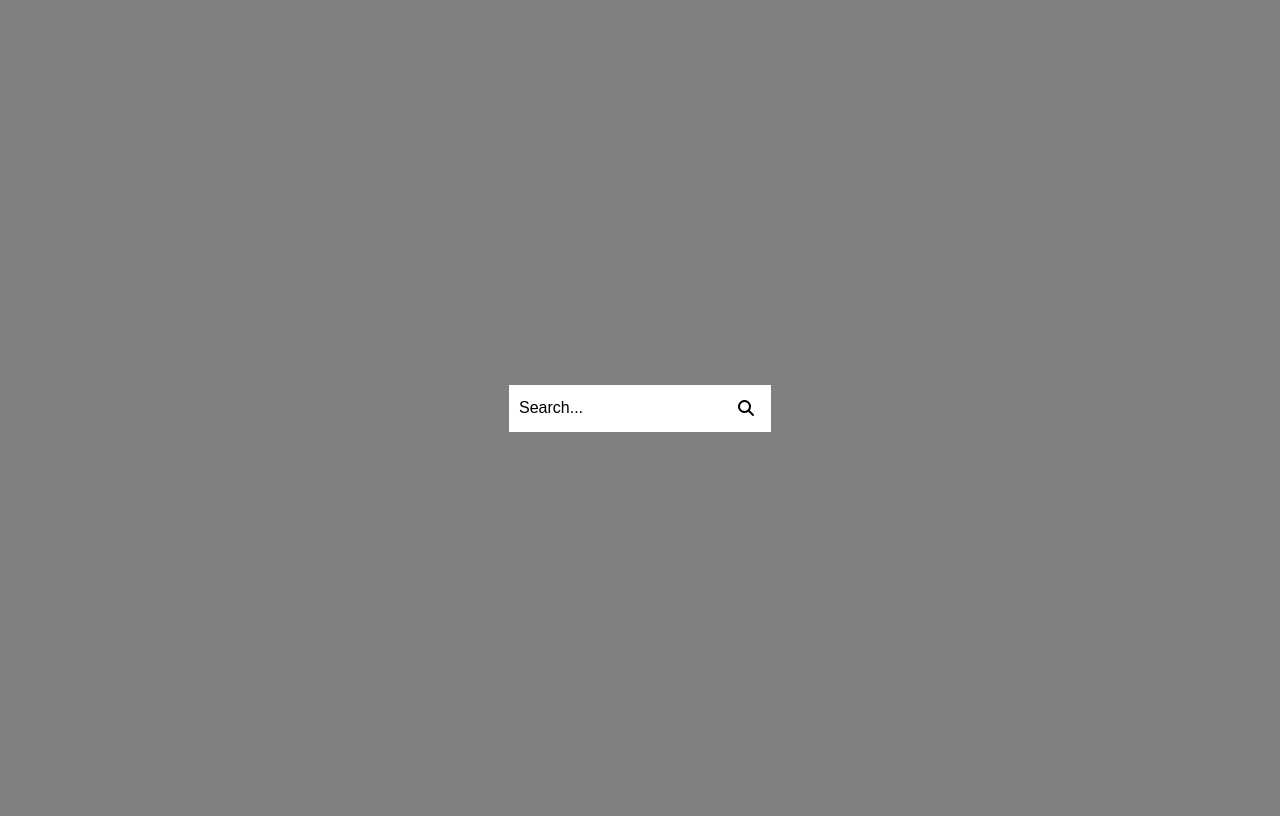
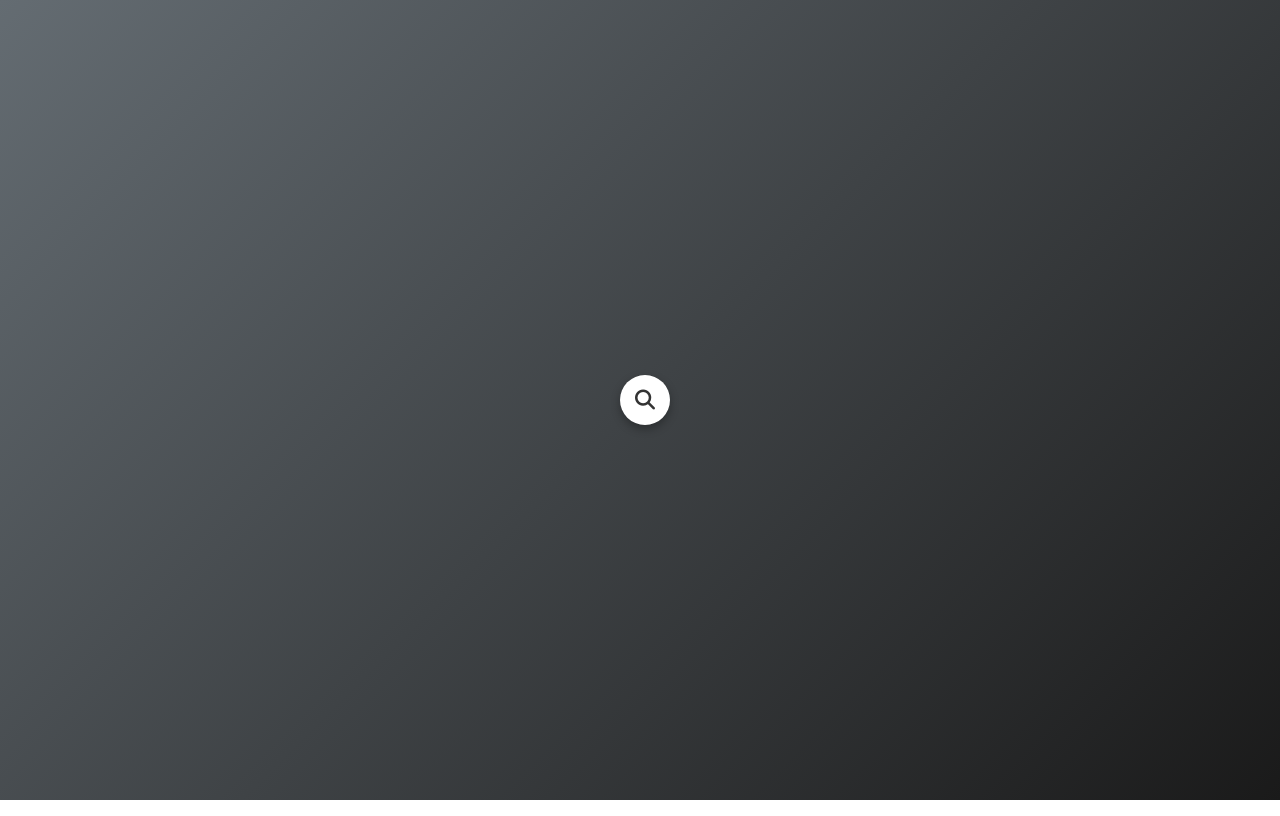
Before and after one commit to aloktiwari05/50-Projects, a plain HTML site: page Hidden Search Widget/index.html in a window 1280 px wide. Drawn offline with Linux system fonts and the light colour scheme.

Commit message:
Enhance Hidden Search Widget.

```diff
--- a/Hidden Search Widget/index.html
+++ b/Hidden Search Widget/index.html
@@ -12,8 +12,12 @@
 <body>
     <div class="container">
         <input type="text" class="search-bar hidden" placeholder="Search...">
-        <div class="search-icon fas fa-search"></div>
+        <button class="btn">
+            <i class="fas fa-search"></i>
+        </button>
     </div>
+
 </body>
 <script src="script.js"></script>
+
 </html>
--- a/Hidden Search Widget/script.js
+++ b/Hidden Search Widget/script.js
@@ -1,8 +1,9 @@
-const searchIcon = document.querySelector('.search-icon');
+const btn = document.querySelector('.btn');
 const searchBar = document.querySelector('.search-bar');
 
-function searchTransition(e){
-    searchBar.classList.toggle('hidden');
-}
-
-searchIcon.addEventListener('click',searchTransition);
+btn.addEventListener('click', () => {
+    searchBar.classList.toggle('expanded');
+    if (searchBar.classList.contains('expanded')) {
+        searchBar.focus();
+    }
+});
--- a/Hidden Search Widget/style.css
+++ b/Hidden Search Widget/style.css
@@ -1,43 +1,68 @@
 body {
-    background-color: grey;
+    background: linear-gradient(135deg, #646c72, #1a1a1a);
+    display: flex;
+    justify-content: center;
+    align-items: center;
+    height: 100vh;
+    margin: 0;
+    font-family: 'Arial', sans-serif;
 }
-
 
 .container {
     display: flex;
     align-items: center;
-    justify-content: center;
-    height: 100vh;
 }
 
-.search-icon {
+.search-bar {
+    width: 0;
+    padding: 0;
+    height: 45px;
+    border: none;
+    outline: none;
+    border-radius: 50px;
+    background: rgba(255,255,255,0.9);
+    color: #333;
+    font-size: 16px;
+    transition: width 0.4s ease, padding 0.4s ease;
+    overflow: hidden;
+}
+
+.search-bar.expanded {
+    width: 250px;
+    padding: 0 15px;
+}
+
+input::placeholder {
+    color: #666;
+    font-size: 16px;
+}
+
+.btn {
     display: flex;
     align-items: center;
     justify-content: center;
-    background-color: white;
     width: 50px;
-    height: 47px;
-    /* border: black solid; */
+    height: 50px;
+    border: none;
+    border-radius: 50%;
+    background: #ffffff;
+    cursor: pointer;
+    box-shadow: 0 4px 10px rgba(0,0,0,0.3);
+    transition: all 0.3s ease;
+    margin-left: 10px;
 }
 
-.search-bar {
-    background-color: white;
-    width: 0px;
-    height: 45px;
-    border:none;
-    outline:none;
-    padding-left: 10px;
-    transition : width 0.4s ease;
-    /* border: black solid; */
+.btn:hover {
+    background: #f0f0f0;
+    transform: scale(1.1);
 }
 
-.hidden{
-    width: 200px;
+.btn i {
+    color: #333;
+    font-size: 20px;
+    transition: color 0.3s ease;
 }
 
-input::placeholder {
-    font-family: Arial, sans-serif;
-    font-size: 16px;
-    color: Black;
-
+.btn:hover i {
+    color: #000;
 }
```
